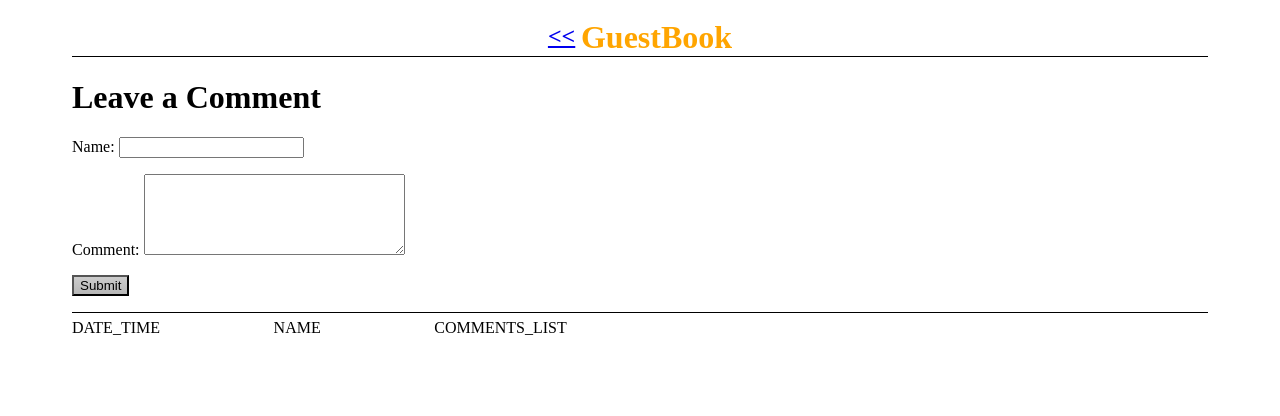
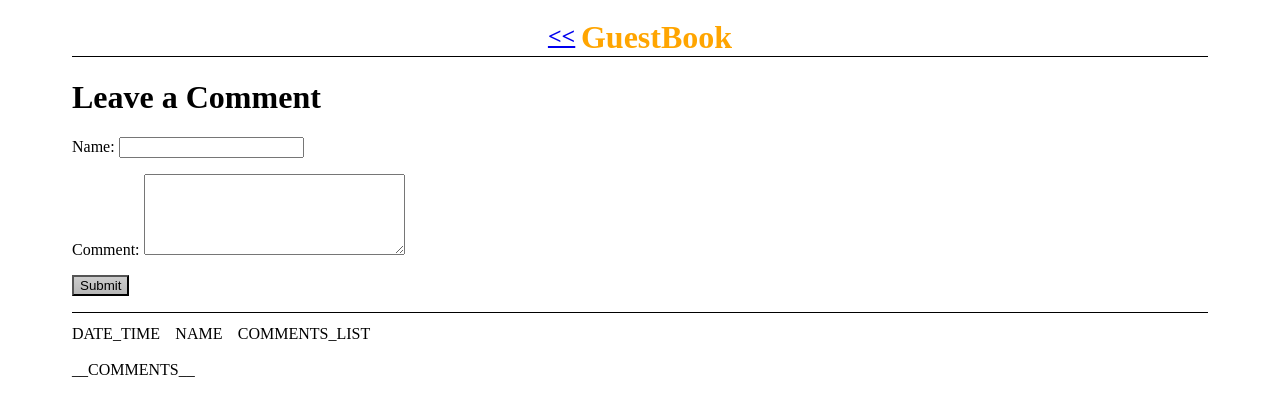
Before and after one commit to step-batch-7/flower-catalog-naveen-kumar-vadla, a plain HTML site: page public/GuestBook.html in a window 1280 px wide. Drawn offline with Linux system fonts and the light colour scheme.

Commit message:
modified guestBook.html and its css

```diff
--- a/public/GuestBook.html
+++ b/public/GuestBook.html
@@ -8,8 +8,8 @@
 
   <body>
     <div id="main-heading">
-      <h2 id="goToHome"><a href="./index.html"><<</a></h2>
-      <h1 id="heading">GuestBook</h1>
+      <h2 id="goToHome"><a href="./index.html">
+          <<</a> </h2> <h1 id="heading">GuestBook</h1>
     </div>
     <div id="comment-container">
       <h1>Leave a Comment</h1>
@@ -23,14 +23,17 @@
           <textarea name="comment" id="comment" cols="30" rows="5"></textarea>
         </p>
         <p>
-          <input type="button" value="Submit" id="submitComment">
+          <input type="submit" value="Submit" id="submitComment">
         </p>
       </form>
     </div>
     <div id="comments-log">
-      <p class="dateTime">DATE_TIME</p>
-      <p class="name">NAME</p>
-      <p class="comments">COMMENTS_LIST</p>
+      <div>
+        <span class="date">DATE_TIME</span>
+        <span class="name">NAME</span>
+        <span class="comment">COMMENTS_LIST</span>
+      </div>
+      __COMMENTS__
     </div>
   </body>
 
--- a/public/css/GuestBook.css
+++ b/public/css/GuestBook.css
@@ -26,7 +26,7 @@ body {
 }
 
 #submitComment {
-  background: linear-gradient(#cccccc,#b7b7b7);
+  background: linear-gradient(#cccccc, #b7b7b7);
 }
 
 #comment-container {
@@ -35,20 +35,10 @@ body {
 
 #comments-log {
   display: flex;
-  flex-flow: row wrap;
+  flex-flow: column wrap;
+  margin: 1% 0% 0% 0%;
 }
-.dateTime,
-.name,
-.comments
-{
-  margin: 0.5% 0% 0% 0%;
+
+.name {
+  padding: 0% 1% 0% 1%;
 }
-.dateTime {
-  padding: 0% 5% 0% 0%;
-}
-.name {
-  padding: 0% 5% 0% 5%;
-}
-.comments {
-  padding: 0% 0% 0% 5%;
-}
```
